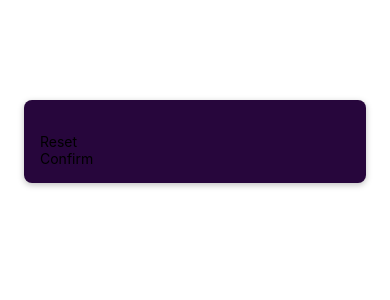
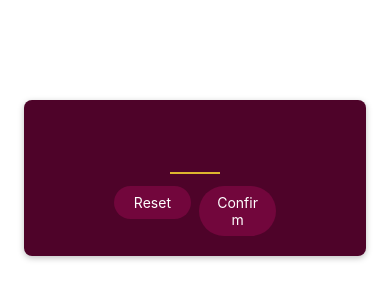
Before and after one commit to nel11326/mini-game-guess-my-number, a React Native app: screen / in a window 390 px wide. Shown: the top 300 px of the page. Built offline with nearby package versions, Linux system fonts and the light colour scheme.

Commit message:
Button(add):create a reusable button

```diff
--- a/components/PrimaryButton.js
+++ b/components/PrimaryButton.js
@@ -1,11 +1,44 @@
-import { Text, View } from "react-native";
+import { Text, View, Pressable, StyleSheet } from "react-native";
 
 function PrimaryButton({ children }) {
+  function pressHandler() {}
+
+  const buttonPressed = ({ pressed }) =>
+    pressed
+      ? [style.ButtonInnerContainer, style.pressed]
+      : style.ButtonInnerContainer;
   return (
-    <View>
-      <Text>{children}</Text>
+    <View style={style.ButtonOuterContainer}>
+      <Pressable
+        style={buttonPressed}
+        onPress={pressHandler}
+        android_ripple={{ color: "#640233" }}
+      >
+        <Text style={style.buttonText}>{children}</Text>
+      </Pressable>
     </View>
   );
 }
 
 export default PrimaryButton;
+
+const style = StyleSheet.create({
+  ButtonOuterContainer: {
+    borderRadius: 28,
+    margin: 4,
+    overflow: "hidden",
+  },
+  ButtonInnerContainer: {
+    backgroundColor: "#72063c",
+    paddingVertical: 8,
+    paddingHorizontal: 16,
+    elevation: 2,
+  },
+  buttonText: {
+    color: "white",
+    textAlign: "center",
+  },
+  pressed: {
+    opacity: 0.75,
+  },
+});
--- a/screens/StartGameScreen.js
+++ b/screens/StartGameScreen.js
@@ -5,9 +5,21 @@ import PrimaryButton from "../components/PrimaryButton";
 function StartGameScreen() {
   return (
     <View style={style.inputContainer}>
-      <TextInput />
-      <PrimaryButton>Reset</PrimaryButton>
-      <PrimaryButton>Confirm</PrimaryButton>
+      <TextInput
+        style={style.numberInput}
+        maxLength={2}
+        keyboardType="number-pad"
+        autoCapitalize="none"
+        autoCorrect={false}
+      />
+      <View style={style.buttonsContainer}>
+        <View style={style.buttonContainer}>
+          <PrimaryButton>Reset</PrimaryButton>
+        </View>
+        <View style={style.buttonContainer}>
+          <PrimaryButton>Confirm</PrimaryButton>
+        </View>
+      </View>
     </View>
   );
 }
@@ -16,10 +28,12 @@ export default StartGameScreen;
 
 const style = StyleSheet.create({
   inputContainer: {
+    justifyContent: "center",
+    alignItems: "center",
     padding: 16,
     marginTop: 100,
     marginHorizontal: 24,
-    backgroundColor: "#27063c",
+    backgroundColor: "#4e0329",
     borderRadius: 8,
     elevation: 4, // for android
     shadowColor: "black", // for ios and android
@@ -27,4 +41,21 @@ const style = StyleSheet.create({
     shadowRadius: 6,
     shadowOpacity: 0.25,
   },
+  numberInput: {
+    height: 50,
+    width: 50,
+    fontSize: 32,
+    borderBottomColor: "#ddb52f",
+    borderBottomWidth: 2,
+    color: "#ddb52f",
+    marginVertical: 8,
+    fontWeight: "bold",
+    textAlign: "center",
+  },
+  buttonsContainer: {
+    flexDirection: "row",
+  },
+  buttonContainer: {
+    flex: 1,
+  },
 });
```
